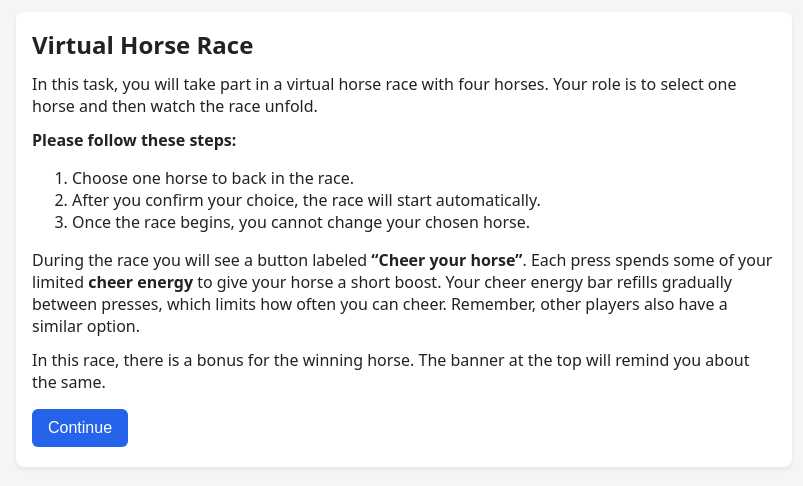
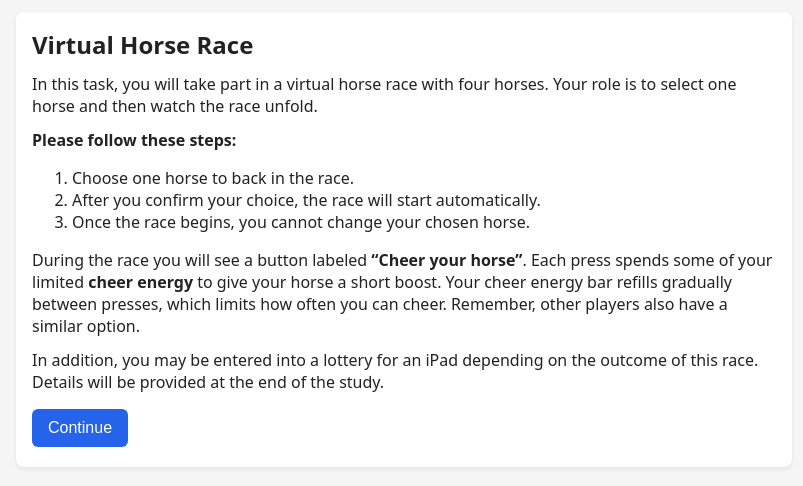
Before and after one commit to SharmaHEC/Game2026, a plain HTML site: page index.html in a window 1280 px wide. Both pictures are taken after a click on the button "FoMO + Non-boring". Shown: the whole page, without its empty margins (236-1039 px from the left). Drawn offline with Linux system fonts and the light colour scheme.

Commit message:
bonus message in instructions index.html
iPAD on lottery

```diff
--- a/index.html
+++ b/index.html
@@ -754,19 +754,20 @@ function updateBonusBanner() {
         CONDITION.EXCITING = true;
       }
       logEvent("condition_selected", { FOMO: CONDITION.FOMO, EXCITING: CONDITION.EXCITING });
+
       var bonusInstr = el("bonus-instructions");
       if (bonusInstr) {
-  if (CONDITION.EXCITING) {
+        if (CONDITION.FOMO || CONDITION.EXCITING) {
           bonusInstr.textContent =
-      "In this race, there is a bonus for the winning horse. The banner at the top " +
-      "will remind you about the same.";
+            "In addition, you may be entered into a lottery for an iPad " +
+            "depending on the outcome of this race. Details will be provided " +
+            "at the end of the study.";
         } else {
           bonusInstr.textContent = "";
         }
       }
 
-
-      // NEW: show/hide cheer instructions
+      // show/hide cheer instructions (existing code)
       var cheerInstr = el("cheer-instructions");
       if (cheerInstr) {
         cheerInstr.style.display = CONDITION.EXCITING ? "block" : "none";
@@ -776,6 +777,7 @@ if (bonusInstr) {
     });
   });
 }
+
 
     /***********************
      * INITIAL UI SETUP    *
```
Lines whose indentation alone changed are shown as unchanged.
